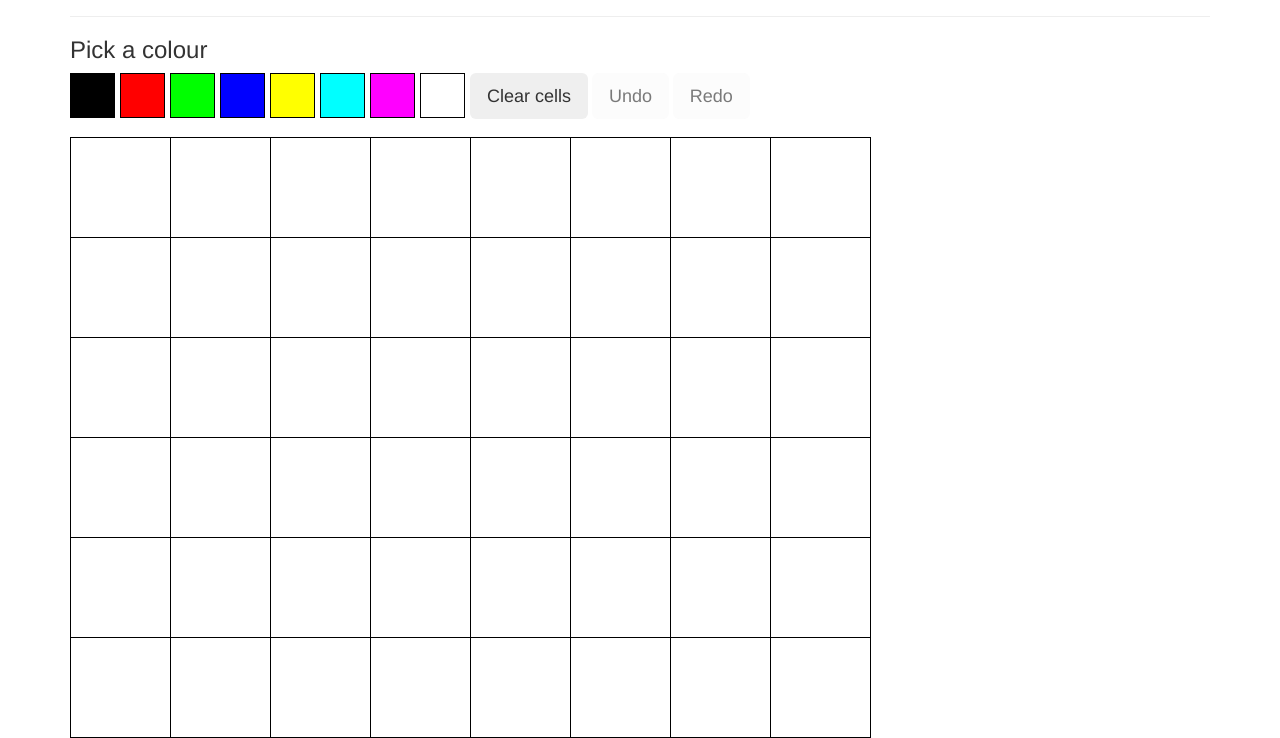
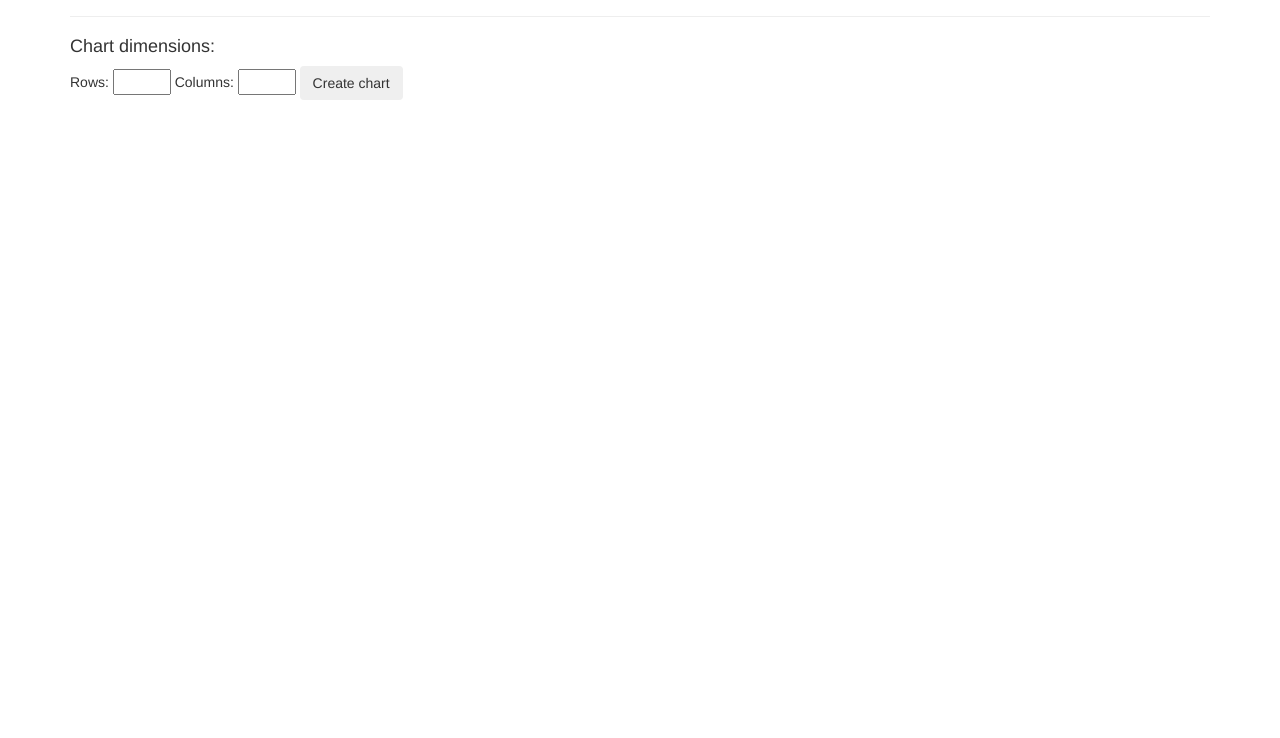
Before and after one commit to zubron/fuzzy-octo-knits, a website: page index.html in a window 1280 px wide. Shown: the part 83-821 px from the top of the page. After the commit the page ends 800 px from the top, so only its background shows below. Drawn offline with nearby package versions, Linux system fonts and the light colour scheme.

Commit message:
Specify chart dimensions before creation

```diff
--- a/chart.js
+++ b/chart.js
@@ -1,8 +1,7 @@
 (function() {
     var app = angular.module('chart', []);
 
-    app.controller('ChartController', function($http) {
-        var self = this;
+    app.controller('ChartController', function($scope) {
 
         var CommandManager = function() {
             var self = this;
@@ -86,56 +85,56 @@
             };
         };
 
-        self.clearCells = function() {
+        $scope.clearCells = function() {
             var commands = [];
-            self.cells.forEach(function(elementRow) {
+            $scope.cells.forEach(function(elementRow) {
                 elementRow.forEach(function(elementCell) {
                     var command = elementCell.changeColourCommand(0xFFFFFF);
                     commands.push(command);
                 });
             });
             chartCommandManager.addCommand(new CompositeCommand(commands));
-        }
-
-        self.cells = [];
-        self.colour = 0xFFFFFF;
-        self.defaultColours = [0x000000, 0xFF0000, 0x00FF00, 0x0000FF, 0xFFFF00, 0x00FFFF, 0xFF00FF, 0xFFFFFF];
-        self.cssFormat = cssFormat;
-
-        self.selectColour = function(colour) {
-            self.colour = colour;
         };
 
-        self.undo = chartCommandManager.undo;
-        self.redo = chartCommandManager.redo;
-        self.canUndo = chartCommandManager.canUndo;
-        self.canRedo = chartCommandManager.canRedo;
+        $scope.rows;
+        $scope.columns;
+        $scope.cells = [];
+        $scope.colour = 0xFFFFFF;
+        $scope.defaultColours = [0x000000, 0xFF0000, 0x00FF00, 0x0000FF, 0xFFFF00, 0x00FFFF, 0xFF00FF, 0xFFFFFF];
+        $scope.cssFormat = cssFormat;
 
-        self.fillRow = function(index) {
-            console.log('doubleClick' + index);
-            var row = self.cells[index];
-            var commands = [];
-            row.forEach(function(cell) {
-                var command = cell.changeColourCommand(self.colour);
-                commands.push(command);
+        $scope.selectColour = function(colour) {
+            $scope.colour = colour;
+        };
+
+        $scope.undo = chartCommandManager.undo;
+        $scope.redo = chartCommandManager.redo;
+        $scope.canUndo = chartCommandManager.canUndo;
+        $scope.canRedo = chartCommandManager.canRedo;
+
+        $scope.fillRow = function(index) {
+            var row = $scope.cells[index];
+            var commands = row.map(function(cell) {
+                return cell.changeColourCommand($scope.colour);
             });
             chartCommandManager.addCommand(new CompositeCommand(commands));
         };
 
-        self.changeColour = function(event, row, column) {
+        $scope.changeColour = function(event, row, column) {
             if(event.ctrlKey) {
-                self.fillRow(row);
+                $scope.fillRow(row);
             } else {
-                self.cells[row][column].changeColour(self.colour);
+                $scope.cells[row][column].changeColour($scope.colour);
             }
         };
 
-        for (var row = 0; row < 6; row++) {
-            self.cells[row] = [];
-            for (var column = 0; column < 8; column++) {
-                self.cells[row][column] = new ChartCell(row, column);
+        $scope.initChart = function() {
+            for (var row = 0; row < $scope.rows; row++) {
+                $scope.cells[row] = [];
+                for (var column = 0; column < $scope.columns; column++) {
+                    $scope.cells[row][column] = new ChartCell(row, column);
+                }
             }
         }
-
    });
 })();
--- a/index.html
+++ b/index.html
@@ -10,21 +10,33 @@
     <script src="chart.js"></script>
 </head>
 <body>
-    <div class="container" ng-controller="ChartController as chart">
+    <div class="container" ng-controller="ChartController">
         <div class="page-header">
             <h1>fuzzy-octo-knits chart</h1>
         </div>
-        <div class="chart-colour-selector">
-            <h3>Pick a colour</h3>
-            <div ng-repeat="colour in chart.defaultColours" class="chart-colour-selector-box" ng-click="chart.selectColour(colour)" ng-style="{'background-color': chart.cssFormat(colour)}">
+        <div class="chart-dimension-selector">
+            <h4>Chart dimensions:</h4>
+            <form>
+                Rows:
+                <input type="number" ng-model="rows" min="0" max="50"/>
+                Columns:
+                <input type="number" ng-model="columns" min="0" max="50"/>
+                <button type="button" class="btn" ng-click="initChart()" ng-disabled="cells.length !== 0">Create chart</button>
+            </form>
+        </div>
+        <div ng-hide="cells.length === 0">
+            <div class="chart-colour-selector">
+                <h4>Pick a colour</h4>
+                <div ng-repeat="colour in defaultColours" class="chart-colour-selector-box" ng-click="selectColour(colour)" ng-style="{'background-color': cssFormat(colour)}">
+                </div>
+                <button type="button" class="btn btn-lg" ng-click="clearCells()">Clear cells</button>
+                <button type="button" class="btn btn-lg" ng-click="undo()" ng-disabled="!canUndo()">Undo</button>
+                <button type="button" class="btn btn-lg" ng-click="redo()" ng-disabled="!canRedo()">Redo</button>
             </div>
-            <button type="button" class="btn btn-lg" ng-click="chart.clearCells()">Clear cells</button>
-            <button type="button" class="btn btn-lg" ng-click="chart.undo()" ng-disabled="!chart.canUndo()">Undo</button>
-            <button type="button" class="btn btn-lg" ng-click="chart.redo()" ng-disabled="!chart.canRedo()">Redo</button>
-        </div>
-        <div class="chart-container">
-            <div ng-repeat="row in chart.cells">
-                <div class="chart-box" ng-repeat="cell in row" ng-click="chart.changeColour($event, cell.row, cell.column)" ng-style="{'background-color': cell.colour}">
+            <div class="chart-container">
+                <div ng-repeat="row in cells" class="chart-row">
+                    <div class="chart-box" ng-repeat="cell in row" ng-click="changeColour($event, cell.row, cell.column)" ng-style="{'background-color': cell.colour}">
+                    </div>
                 </div>
             </div>
         </div>
--- a/style.css
+++ b/style.css
@@ -1,20 +1,16 @@
 .chart-container {
-    border : thin black;
-    border-style: solid;
-    border-right-style: none;
-    border-bottom-style: none;
-    width: 800px;
-    height: 600px;
     box-sizing: content-box;
 }
 
+.chart-row {
+    clear: both;
+    float: left;
+}
+
 .chart-box {
-    width: 100px;
-    height: 100px;
-    border: thin black;
-    border-left-style: none;
-    border-right-style: solid;
-    border-bottom-style: solid;
+    width: 50px;
+    height: 50px;
+    outline: solid 1px;
     float: left;
     box-sizing: border-box;
 }
@@ -28,8 +24,7 @@
 .chart-colour-selector-box {
     width: 45px;
     height: 45px;
-    border: thin black;
-    border-style: solid;
+    border: thin solid black;
     margin-right: 5px;
     float: left;
 }
```
